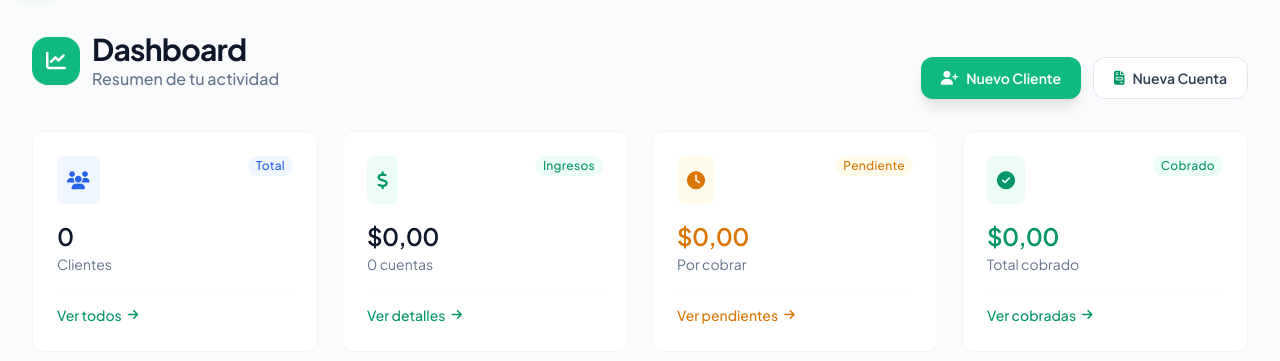
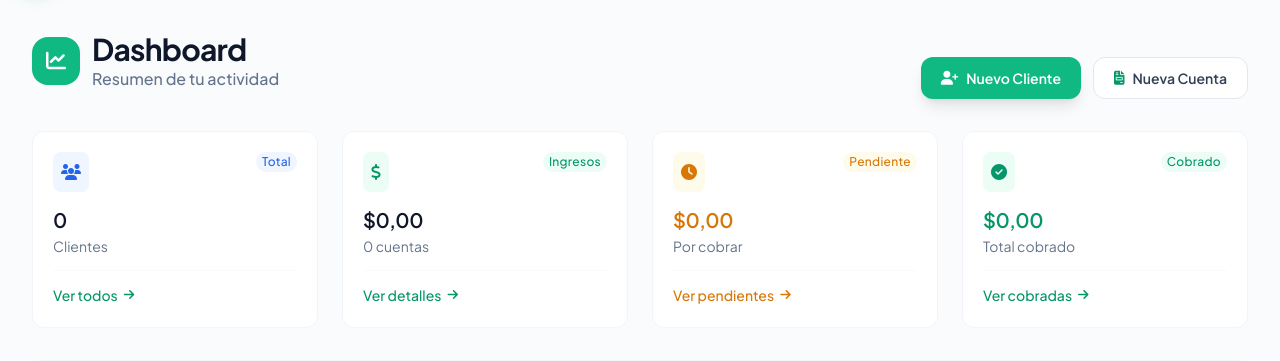
Before and after one commit to Eglism11/web-facturacion, a Flask app: page / in a window 1280 px wide. Shown: the part 65-426 px from the top of the page. Run offline with Flask 3, Linux system fonts and the light colour scheme; the visitor is signed in with stand-in values (Sample User, id 1); data that the repository does not hold is empty; parts of the project's set-up code (start-up, migrations or seed data) failed here and were passed over; some libraries are stand-ins or nearby versions.

Commit message:
UI: Responsive flexible para móvil

```diff
--- a/templates/index.html
+++ b/templates/index.html
@@ -28,80 +28,80 @@
     </div>
 
     <div class="grid grid-cols-1 md:grid-cols-2 xl:grid-cols-4 gap-6">
-        <div class="stat-card rounded-xl p-6 border border-slate-100 slide-up stagger-1">
+        <div class="stat-card rounded-xl p-5 border border-slate-100 slide-up stagger-1">
             <div class="flex items-start justify-between">
-                <div class="p-2.5 rounded-lg bg-blue-50">
-                    <i class="fas fa-users text-blue-600 text-lg"></i>
+                <div class="p-2 rounded-lg bg-blue-50">
+                    <i class="fas fa-users text-blue-600 text-base"></i>
                 </div>
-                <span class="badge px-2 py-0.5 rounded-full bg-blue-50 text-blue-600 text-xs font-medium">
+                <span class="badge px-1.5 py-0.5 rounded-full bg-blue-50 text-blue-600 text-xs font-medium">
                     Total
                 </span>
             </div>
-            <div class="mt-4">
-                <p class="text-2xl font-semibold text-slate-900 tracking-tight">{{ total_clientes }}</p>
+            <div class="mt-3.5">
+                <p class="text-xl font-semibold text-slate-900 tracking-tight">{{ total_clientes }}</p>
                 <p class="text-sm text-slate-500 mt-0.5 font-normal">Clientes</p>
             </div>
-            <div class="mt-4 pt-3 border-t border-slate-50">
+            <div class="mt-3.5 pt-3 border-t border-slate-50">
                 <a href="{{ url_for('listar_clientes') }}" class="text-sm text-primary-600 font-medium hover:text-primary-700 inline-flex items-center">
                     Ver todos <i class="fas fa-arrow-right ml-1.5 text-xs"></i>
                 </a>
             </div>
         </div>
 
-        <div class="stat-card rounded-xl p-6 border border-slate-100 slide-up stagger-2">
+        <div class="stat-card rounded-xl p-5 border border-slate-100 slide-up stagger-2">
             <div class="flex items-start justify-between">
-                <div class="p-2.5 rounded-lg bg-primary-50">
-                    <i class="fas fa-dollar-sign text-primary-600 text-lg"></i>
+                <div class="p-2 rounded-lg bg-primary-50">
+                    <i class="fas fa-dollar-sign text-primary-600 text-base"></i>
                 </div>
-                <span class="badge px-2 py-0.5 rounded-full bg-primary-50 text-primary-600 text-xs font-medium">
+                <span class="badge px-1.5 py-0.5 rounded-full bg-primary-50 text-primary-600 text-xs font-medium">
                     Ingresos
                 </span>
             </div>
-            <div class="mt-4">
-                <p class="text-2xl font-semibold text-slate-900 tracking-tight">{{ total_facturado|format_cop_co }}</p>
+            <div class="mt-3.5">
+                <p class="text-xl font-semibold text-slate-900 tracking-tight">{{ total_facturado|format_cop_co }}</p>
                 <p class="text-sm text-slate-500 mt-0.5 font-normal">{{ total_cuentas }} cuentas</p>
             </div>
-            <div class="mt-4 pt-3 border-t border-slate-50">
+            <div class="mt-3.5 pt-3 border-t border-slate-50">
                 <a href="{{ url_for('listar_cuentas') }}" class="text-sm text-primary-600 font-medium hover:text-primary-700 inline-flex items-center">
                     Ver detalles <i class="fas fa-arrow-right ml-1.5 text-xs"></i>
                 </a>
             </div>
         </div>
 
-        <div class="stat-card rounded-xl p-6 border border-slate-100 slide-up stagger-3">
+        <div class="stat-card rounded-xl p-5 border border-slate-100 slide-up stagger-3">
             <div class="flex items-start justify-between">
-                <div class="p-2.5 rounded-lg bg-amber-50">
-                    <i class="fas fa-clock text-amber-600 text-lg"></i>
+                <div class="p-2 rounded-lg bg-amber-50">
+                    <i class="fas fa-clock text-amber-600 text-base"></i>
                 </div>
-                <span class="badge px-2 py-0.5 rounded-full bg-amber-50 text-amber-600 text-xs font-medium">
+                <span class="badge px-1.5 py-0.5 rounded-full bg-amber-50 text-amber-600 text-xs font-medium">
                     Pendiente
                 </span>
             </div>
-            <div class="mt-4">
-                <p class="text-2xl font-semibold text-amber-600 tracking-tight">{{ total_pendiente|format_cop_co }}</p>
+            <div class="mt-3.5">
+                <p class="text-xl font-semibold text-amber-600 tracking-tight">{{ total_pendiente|format_cop_co }}</p>
                 <p class="text-sm text-slate-500 mt-0.5 font-normal">Por cobrar</p>
             </div>
-            <div class="mt-4 pt-3 border-t border-slate-50">
+            <div class="mt-3.5 pt-3 border-t border-slate-50">
                 <a href="{{ url_for('listar_cuentas', estado='pendiente') }}" class="text-sm text-amber-600 font-medium hover:text-amber-700 inline-flex items-center">
                     Ver pendientes <i class="fas fa-arrow-right ml-1.5 text-xs"></i>
                 </a>
             </div>
         </div>
 
-        <div class="stat-card rounded-xl p-6 border border-slate-100 slide-up stagger-4">
+        <div class="stat-card rounded-xl p-5 border border-slate-100 slide-up stagger-4">
             <div class="flex items-start justify-between">
-                <div class="p-2.5 rounded-lg bg-emerald-50">
-                    <i class="fas fa-check-circle text-emerald-600 text-lg"></i>
+                <div class="p-2 rounded-lg bg-emerald-50">
+                    <i class="fas fa-check-circle text-emerald-600 text-base"></i>
                 </div>
-                <span class="badge px-2 py-0.5 rounded-full bg-emerald-50 text-emerald-600 text-xs font-medium">
+                <span class="badge px-1.5 py-0.5 rounded-full bg-emerald-50 text-emerald-600 text-xs font-medium">
                     Cobrado
                 </span>
             </div>
-            <div class="mt-4">
-                <p class="text-2xl font-semibold text-emerald-600 tracking-tight">{{ total_pagado|format_cop_co }}</p>
+            <div class="mt-3.5">
+                <p class="text-xl font-semibold text-emerald-600 tracking-tight">{{ total_pagado|format_cop_co }}</p>
                 <p class="text-sm text-slate-500 mt-0.5 font-normal">Total cobrado</p>
             </div>
-            <div class="mt-4 pt-3 border-t border-slate-50">
+            <div class="mt-3.5 pt-3 border-t border-slate-50">
                 <a href="{{ url_for('listar_cuentas', estado='pagado') }}" class="text-sm text-emerald-600 font-medium hover:text-emerald-700 inline-flex items-center">
                     Ver cobradas <i class="fas fa-arrow-right ml-1.5 text-xs"></i>
                 </a>
@@ -156,8 +156,8 @@
                                     </p>
                                 </div>
                             </div>
-                            <div class="text-right flex-shrink-0 ml-3 min-w-[90px]">
-                                <span class="text-base sm:text-lg font-semibold text-slate-900 break-all">{{ cuenta.monto|format_cop_co }}</span>
+                            <div class="text-right flex-shrink-0 ml-2 sm:ml-3">
+                                <span class="text-sm sm:text-base font-semibold text-slate-900 break-all leading-tight">{{ cuenta.monto|format_cop_co }}</span>
                                 <p class="text-xs text-slate-400 mt-0.5">{{ cuenta.fecha_documento.strftime('%d %b') }}</p>
                             </div>
                         </div>
```
Also changed, not shown: templates/clientes/list.html (+21 -21 lines), templates/cuentas/list.html (+27 -27 lines).
